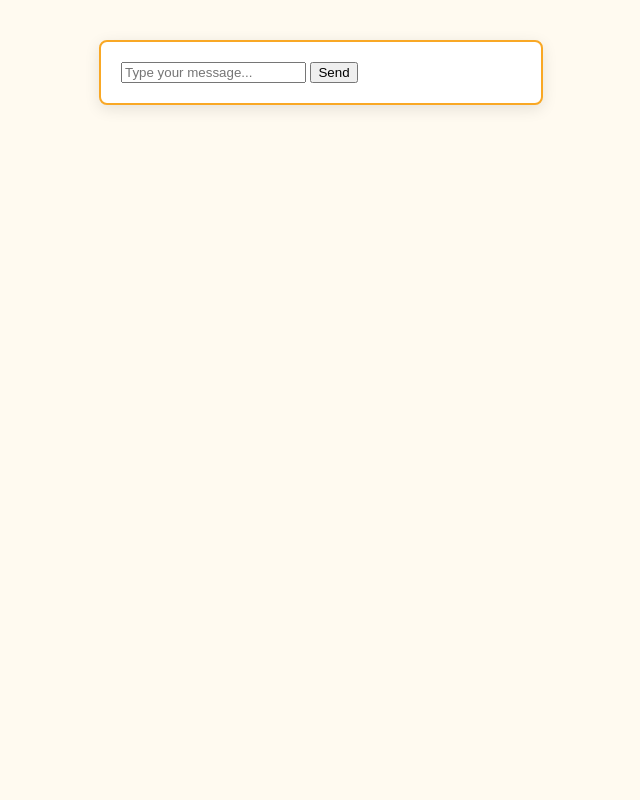
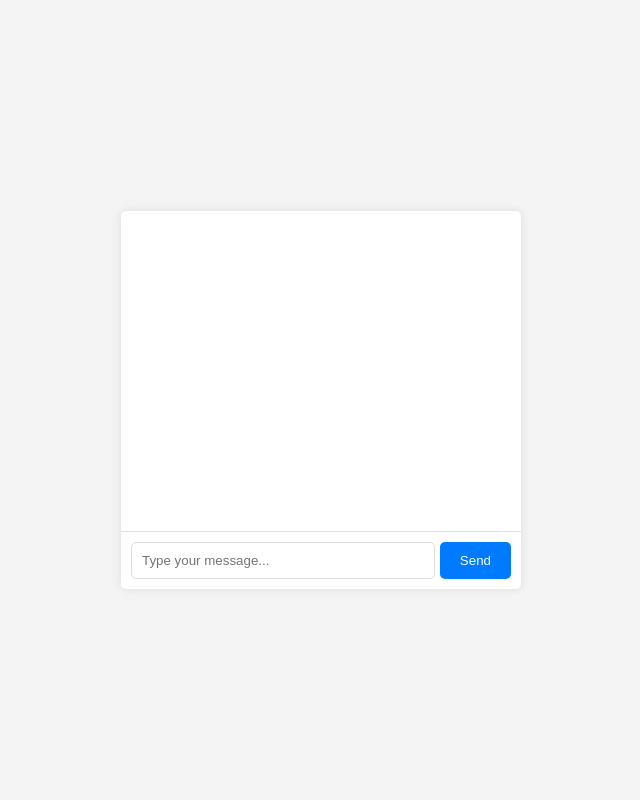
Before and after one commit to ishani-1255/Saarthi, a Node server app: page /chat in a window 1280 px wide. Shown: the whole page, without its empty margins (319-959 px from the left). Run offline with Node 20, Linux system fonts and the light colour scheme; the visitor is signed in with stand-in values (Sample User, id 1); some libraries are stand-ins or nearby versions.

Commit message:
chat css updated

```diff
--- a/public/css/chat.css
+++ b/public/css/chat.css
@@ -1,104 +1,69 @@
-:root {
-    --primary: #32a852; /* Green */
-    --secondary: #f9a825; /* Light Orange */
-    --light: #fffaf0; /* Very Light Orange */
-    --dark: #2c2c2c; /* Darker Text Color */
-}
-
 body {
-    background: var(--light);
     font-family: Arial, sans-serif;
-    color: var(--dark);
     margin: 0;
     padding: 0;
+    display: flex;
+    justify-content: center;
+    align-items: center;
+    height: 100vh;
+    background-color: #f4f4f4;
 }
 
 .chat-container {
-    max-width: 400px;
-    margin: 40px auto;
-    padding: 20px;
+    width: 400px;
     background: #fff;
-    border: 2px solid var(--secondary);
-    border-radius: 8px;
-    box-shadow: 0 4px 15px rgba(0, 0, 0, 0.1);
+    border-radius: 5px;
+    box-shadow: 0 0 10px rgba(0, 0, 0, 0.1);
 }
 
-.chat-header {
-    text-align: center;
-    padding-bottom: 10px;
-    border-bottom: 2px solid var(--secondary);
-    margin-bottom: 20px;
+#chat-window {
+    height: 300px;
+    overflow-y: auto;
+    padding: 10px;
+    border-bottom: 1px solid #ddd;
 }
 
-.chat-header h2 {
-    margin: 0;
-    color: var(--primary);
-    font-size: 20px;
-}
-
-.chatbox {
-    height: 300px;
-    overflow-y: auto;
-    border: 2px solid var(--secondary);
-    border-radius: 8px;
-    padding: 10px;
-    background: #fff;
-    margin-bottom: 20px;
-    box-sizing: border-box;
-}
-
-.input-container {
+#messages {
     display: flex;
-    gap: 10px;
-}
-
-.user-input {
-    flex: 1;
-    padding: 10px;
-    border: 2px solid var(--secondary);
-    border-radius: 4px;
-    font-size: 16px;
-}
-
-.user-input:focus {
-    outline: none;
-    border-color: var(--primary);
-    box-shadow: 0 0 5px var(--primary);
-}
-
-.send-btn {
-    background: var(--primary);
-    color: #fff;
-    border: none;
-    padding: 10px 15px;
-    border-radius: 4px;
-    font-size: 16px;
-    cursor: pointer;
-    transition: background 0.3s ease;
-}
-
-.send-btn:hover {
-    background: #258b41; /* Darker Green */
+    flex-direction: column;
 }
 
 .message {
-    margin-bottom: 10px;
+    margin: 5px 0;
     padding: 10px;
-    border-radius: 4px;
-    font-size: 14px;
-    line-height: 1.5;
-    word-wrap: break-word;
-    box-shadow: 0 2px 4px rgba(0, 0, 0, 0.1);
+    border-radius: 5px;
+    width: fit-content;
+    max-width: 80%;
 }
 
-.message.user {
-    background: var(--secondary);
-    color: #fff;
-    text-align: right;
+.user {
+    background: #d1e7dd;
+    align-self: flex-end;
 }
 
-.message.chatbot {
-    background: var(--primary);
-    color: #fff;
-    text-align: left;
+.bot {
+    background: #f8d7da;
+    align-self: flex-start;
 }
+
+#chat-form {
+    display: flex;
+    padding: 10px;
+}
+
+#user-input {
+    flex: 1;
+    padding: 10px;
+    border: 1px solid #ddd;
+    border-radius: 5px;
+}
+
+button {
+    padding: 10px 20px;
+    margin-left: 5px;
+    border: none;
+    background: #007bff;
+    color: white;
+    border-radius: 5px;
+    cursor: pointer;
+}
```
Also changed, not shown: public/js/chat.js (+38 -42 lines).
